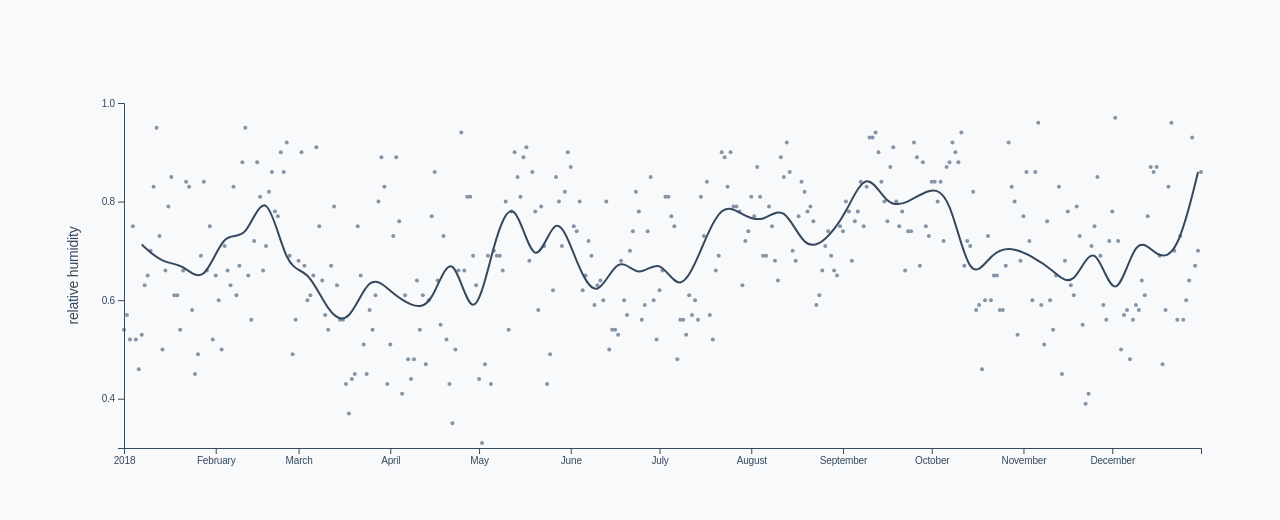
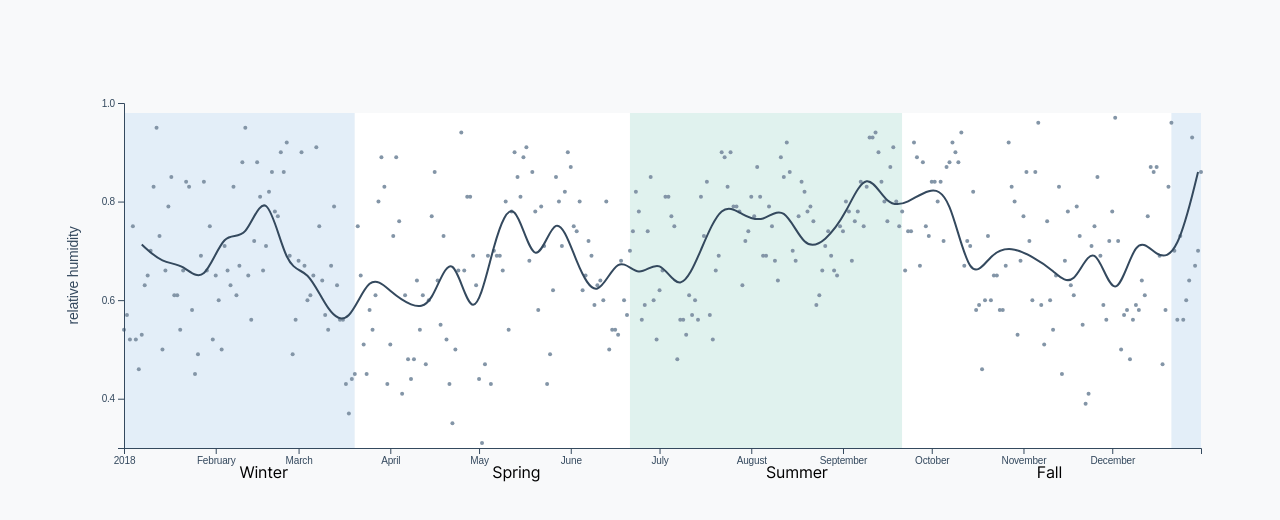
Before and after one commit to JZenk/fullstack-d3-projects, a website: page project-07/humidity-timeline/draft/index.html in a window 1280 px wide. Drawn offline with Linux system fonts and the light colour scheme.

Commit message:
Add seasoning

```diff
--- a/project-07/humidity-timeline/draft/chart.js
+++ b/project-07/humidity-timeline/draft/chart.js
@@ -9,6 +9,7 @@ async function drawLineChart() {
   const xAccessor = d => dateParser(d.date);
   dataset = dataset.sort((a, b) => xAccessor(a) - xAccessor(b));
   const downsampledData = downsampleData(dataset, xAccessor, yAccessor);
+
   const weeks = d3.timeWeeks(
     xAccessor(dataset[0]),
     xAccessor(dataset[dataset.length - 1])
@@ -62,6 +63,46 @@ async function drawLineChart() {
     .range([0, dimensions.boundedWidth]);
 
   // 5. Draw data
+  const seasonBoundaries = ["3-20", "6-21", "9-21", "12-21"];
+  const seasonNames = ["Spring", "Summer", "Fall", "Winter"];
+
+  let seasonsData = [];
+  const startDate = xAccessor(dataset[0]);
+  const endDate = xAccessor(dataset[dataset.length - 1]);
+  const years = d3.timeYears(d3.timeMonth.offset(startDate, -13), endDate);
+  years.forEach(yearDate => {
+    const year = +d3.timeFormat("%Y")(yearDate);
+    seasonBoundaries.forEach((boundary, index) => {
+      const seasonStart = dateParser(`${year}-${boundary}`);
+      const seasonEnd = seasonBoundaries[index + 1]
+        ? dateParser(`${year}-${seasonBoundaries[index + 1]}`)
+        : dateParser(`${year + 1}-${seasonBoundaries[0]}`);
+      const boundaryStart = d3.max([startDate, seasonStart]);
+      const boundaryEnd = d3.min([endDate, seasonEnd]);
+      const days = dataset.filter(
+        d => xAccessor(d) > boundaryStart && xAccessor(d) <= boundaryEnd
+      );
+      if (!days.length) return;
+      seasonsData.push({
+        start: boundaryStart,
+        end: boundaryEnd,
+        name: seasonNames[index],
+        mean: d3.mean(days, yAccessor)
+      });
+    });
+  });
+
+  const seasonOffset = 10;
+  const seasons = bounds
+    .selectAll(".season")
+    .data(seasonsData)
+    .enter()
+    .append("rect")
+    .attr("x", d => xScale(d.start))
+    .attr("width", d => xScale(d.end) - xScale(d.start))
+    .attr("y", seasonOffset)
+    .attr("height", dimensions.boundedHeight - seasonOffset)
+    .attr("class", d => `season ${d.name}`);
 
   const dots = bounds
     .selectAll(".dot")
@@ -85,6 +126,16 @@ async function drawLineChart() {
     .attr("d", lineGenerator(downsampledData));
 
   // 6. Draw peripherals
+  const seasonLabels = bounds
+    .selectAll(".season-label")
+    .data(seasonsData)
+    .enter()
+    .append("text")
+    .filter(d => xScale(d.end) - xScale(d.start) > 60)
+    .attr("x", d => xScale(d.start) + (xScale(d.end) - xScale(d.start)) / 2)
+    .attr("y", dimensions.boundedHeight + 30)
+    .text(d => d.name)
+    .attr("class", "season-label");
 
   const yAxisGenerator = d3
     .axisLeft()
@@ -102,6 +153,13 @@ async function drawLineChart() {
     .attr("x", -dimensions.boundedHeight / 2)
     .attr("class", "y-axis-label")
     .text("relative humidity");
+  bounds
+    .append("line")
+    .attr("x1", 0)
+    .attr("x2", dimensions.boundedWidth)
+    .attr("y1", dimensions.boundedHeight / 2)
+    .attr("y2", dimensions.boundedHeight / 2)
+    .attr("class", "y-axis-tick-2");
 
   const xAxisGenerator = d3
     .axisBottom()
--- a/project-07/humidity-timeline/draft/styles.css
+++ b/project-07/humidity-timeline/draft/styles.css
@@ -45,3 +45,15 @@ svg {
 .dot {
   fill: #8395a7;
 }
+
+.season {
+  fill: #fff;
+}
+.season.Winter {
+  fill: #2e86de;
+  fill-opacity: 0.1;
+}
+.season.Summer {
+  fill: #10ac84;
+  fill-opacity: 0.1;
+}
```
